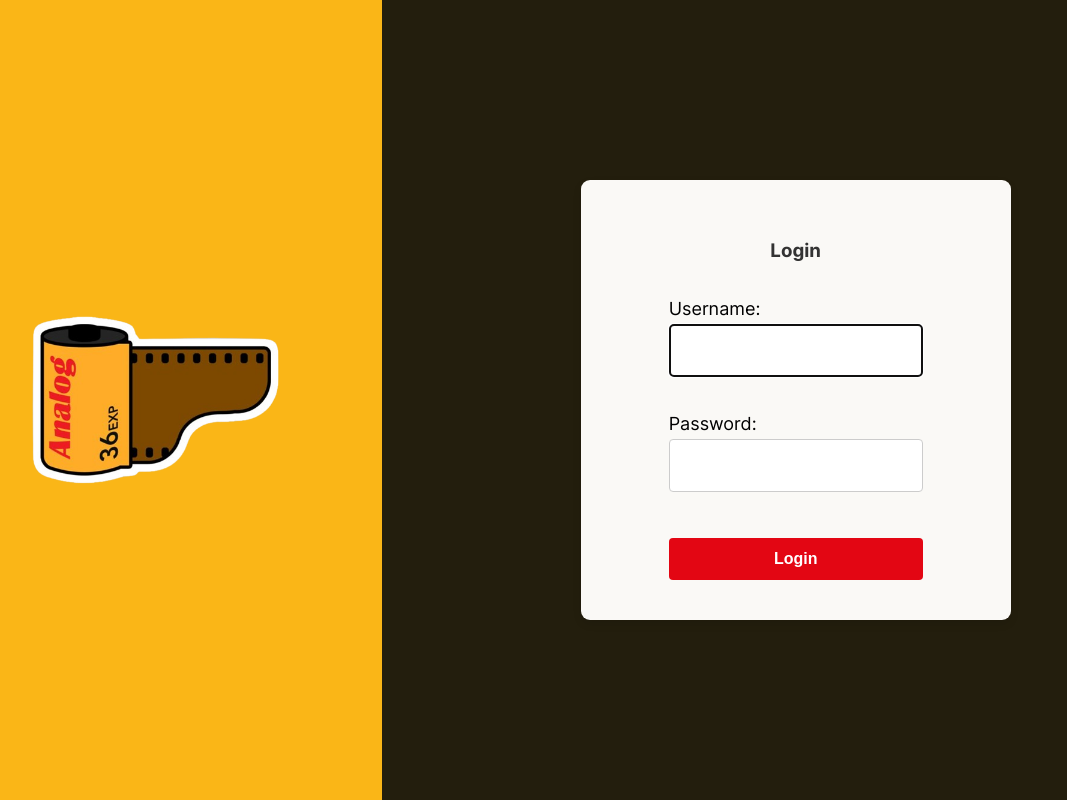
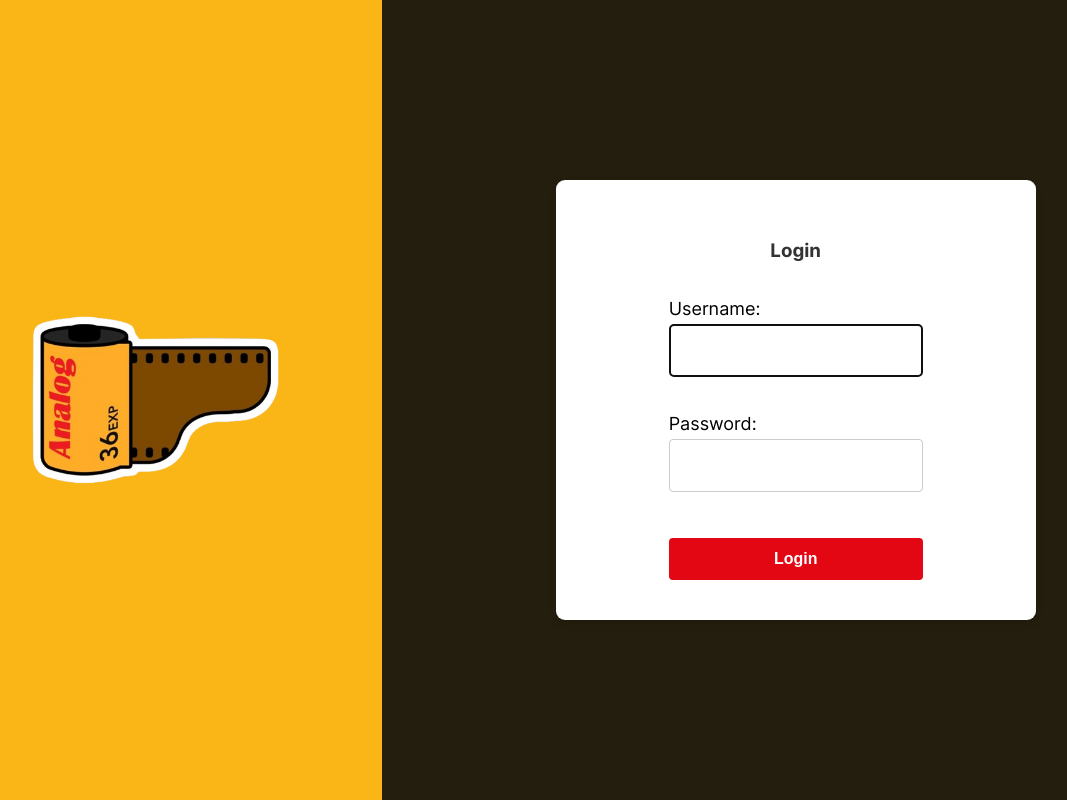
Before and after one commit to ConorFogarty99/Photo-Gallery, a Django app: page /gallery/ in a window 1280 px wide. Shown: the whole page, without its empty margins (71-1138 px from the left). Run offline with Django 4.2, Linux system fonts and the light colour scheme.

Commit message:
Update file struct
Signed-off-by: ConorFogarty99 <fogartyconor3@gmail.com>

```diff
--- a/static/css/main.css
+++ b/static/css/main.css
@@ -39,9 +39,9 @@ body, html {
 }
 
 .form-box {
-    width: 350px;
+    width: 400px;
     padding: 40px;
-    background: #FAF9F6;
+    background: #ffffff;
     box-shadow: 0 4px 8px rgba(0, 0, 0, 0.1);
     border-radius: 9px;
     margin: auto;
@@ -96,6 +96,6 @@ body, html {
 
 .form-box button:hover,
 .form-box button:active {
-    background-color: #a4030e;
+    background-color: #9b040e;
     transform: scale(1.02);
 }
```
Also changed, not shown: 1 other file.
